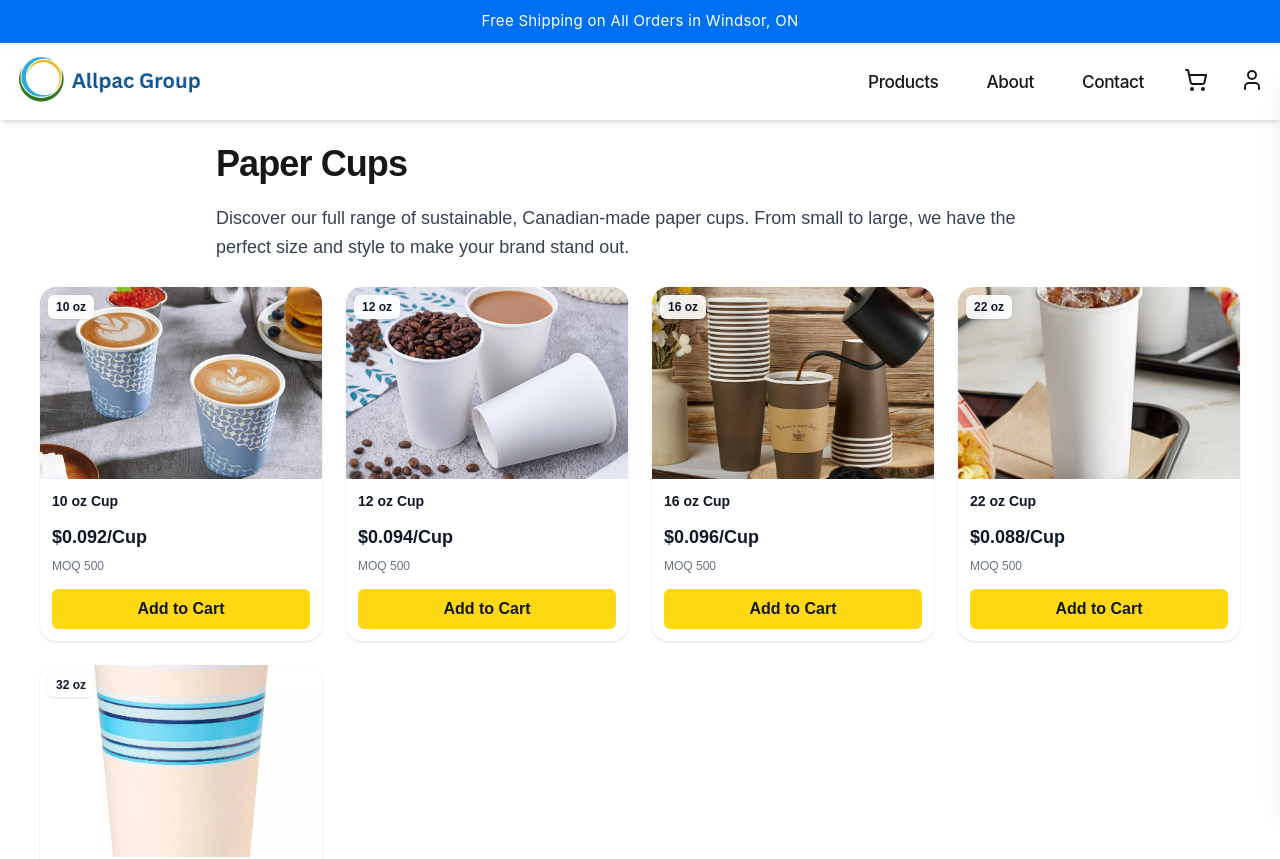
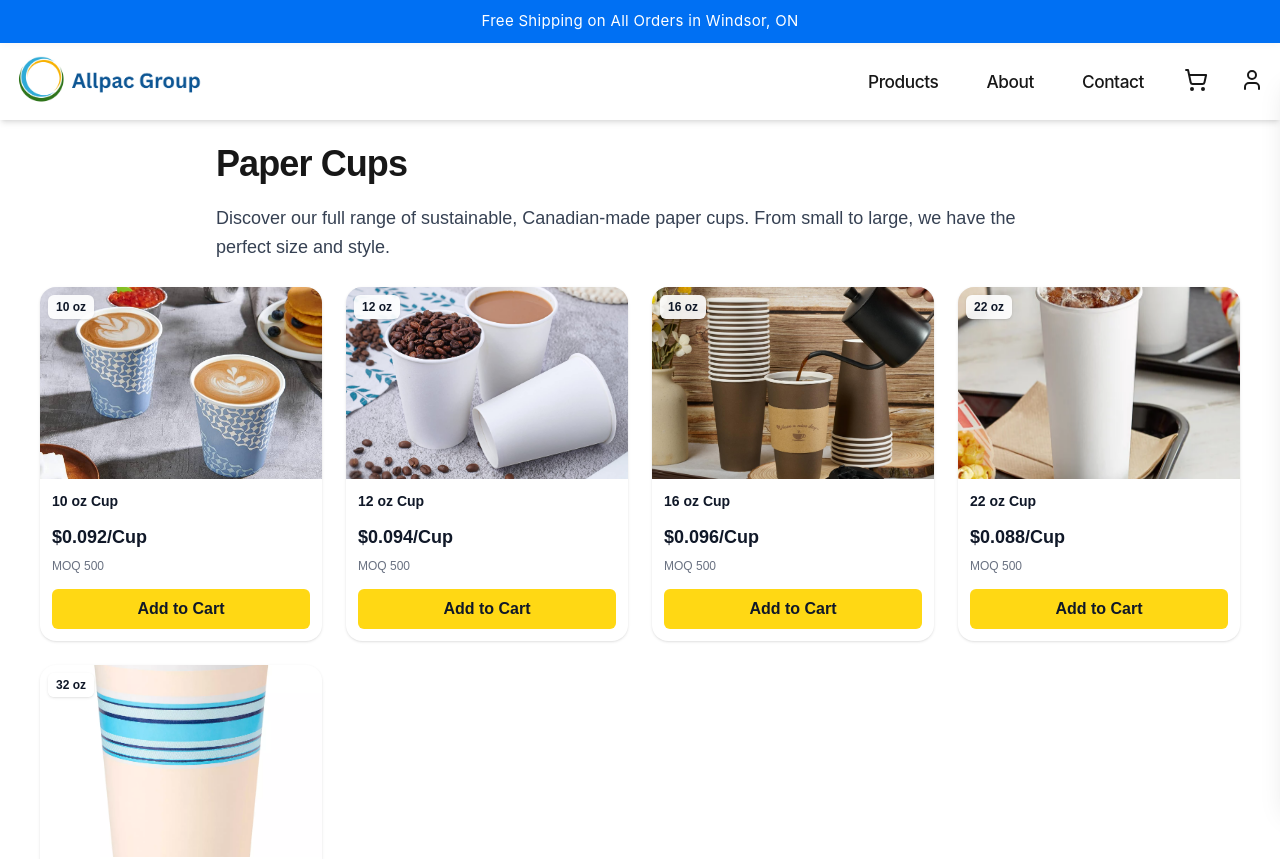
Before and after one commit to Emadedin1/allpacstore, a Next.js app: page /products/cups in a window 1280 px wide. Shown: the top 859 px of the page. Built offline with nearby package versions, Linux system fonts and the light colour scheme.

Commit message:
Update page.jsx

```diff
--- a/src/app/products/cups/page.jsx
+++ b/src/app/products/cups/page.jsx
@@ -13,7 +13,7 @@ export default function PaperCupsPage() {
 
         <section>
           <p className="text-lg text-gray-700 leading-relaxed">
-            Discover our full range of sustainable, Canadian-made paper cups. From small to large, we have the perfect size and style to make your brand stand out.
+            Discover our full range of sustainable, Canadian-made paper cups. From small to large, we have the perfect size and style.
           </p>
         </section>
       </div>
```
